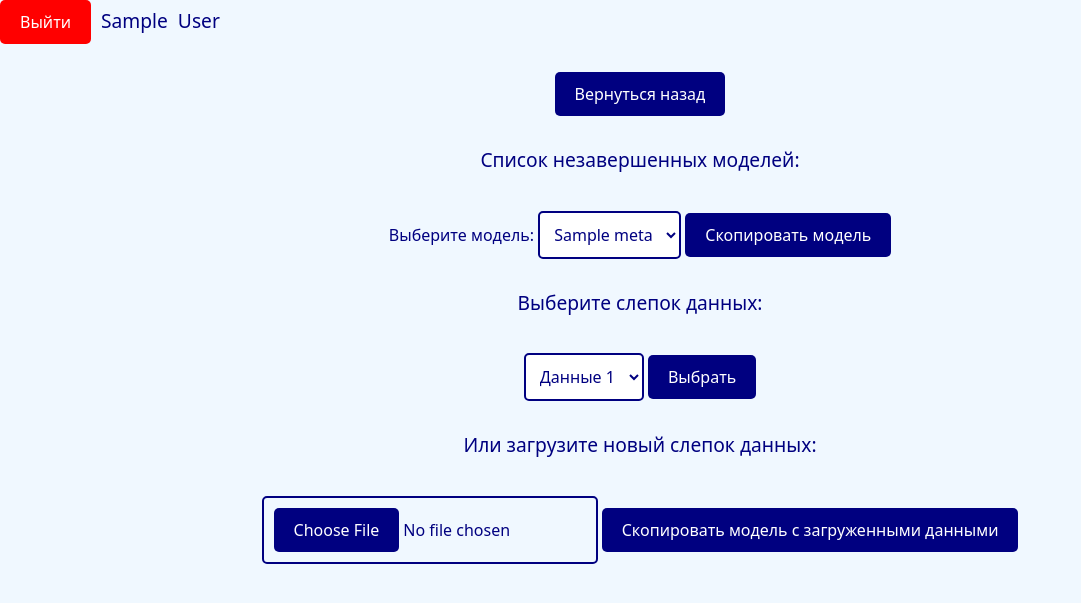
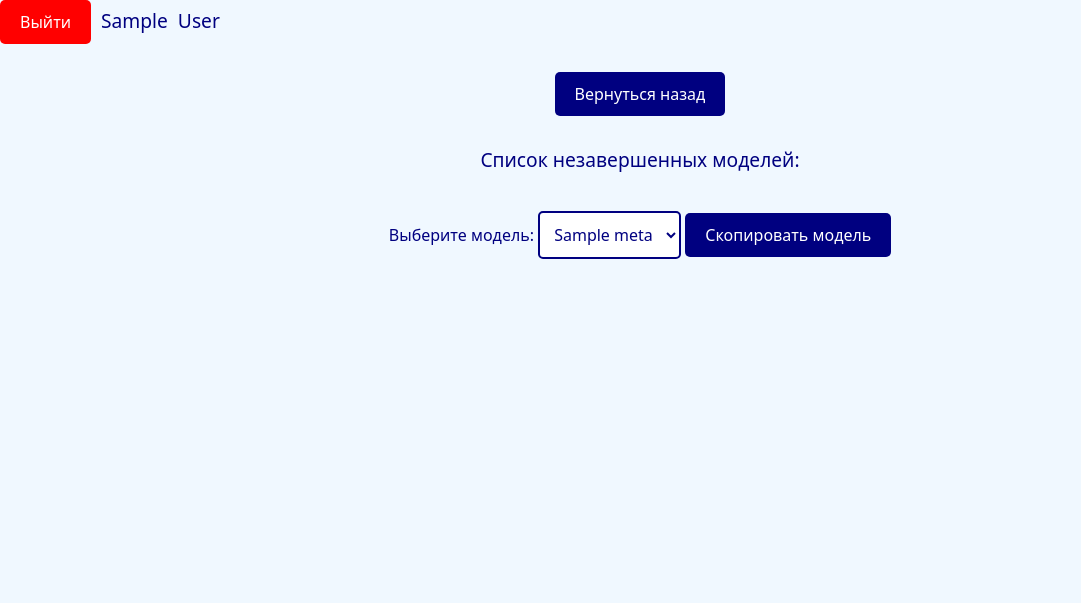
Before and after one commit to Flyer-DM/FlaskMLappPROTOTYPE, a Flask app: page /copy_unfinished_model in a window 1280 px wide. Shown: the top 603 px of the page, without its empty margins (0-1081 px from the left). Run offline with Flask 3, Linux system fonts and the light colour scheme; a user stored in the database is signed in; tables that the repository leaves empty hold one stand-in row (values such as "Sample post"); parts of the project's set-up code (start-up, migrations or seed data) failed here and were passed over.

Commit message:
Back: копирование гиперпараметров

```diff
--- a/app.py
+++ b/app.py
@@ -306,16 +306,12 @@ def continue_with_model(model_id: int, state: int):
 def copy_unfinished_model():
     """Копирование незавершённой модели с новыми данными"""
     user_id, user_name, user_surname = current_user.id, current_user.first_name, current_user.last_name
-
     if request.method == GET:
         all_models = ModelMeta.query.all()
-        return render_template('copy_unfinished_model.html', name=user_name, surname=user_surname, all_models=all_models)
-
+        return render_template('copy_unfinished_model.html', name=user_name, surname=user_surname,
+                               all_models=all_models)
     if request.method == POST:
         model_id = request.form.get('model')
-        data_snapshot = request.form.get('data')
-        file = request.files.get('file')
-
         # Создаем копию модели
         original_model = ModelMeta.query.get(model_id)
         new_model = ModelMeta(
@@ -326,18 +322,19 @@ def copy_unfinished_model():
             profession=original_model.profession,
             method=original_model.method,
             state=original_model.state,
-            retrained=0,
-            used=False
+            orig=original_model.id
         )
-
         db.session.add(new_model)
+        # Создаём копию гиперпараметров
+        model_hyperparams = ModelHyperparam.query.filter_by(model_id=model_id)
+        for param in model_hyperparams:
+            new_param = ModelHyperparam(
+                model_id=new_model.id,
+                name=param.name,
+                value=param.value
+            )
+            db.session.add(new_param)
         db.session.commit()
-
-        # Обработка загруженных данных, если файл был предоставлен
-        if file:
-            # Логика обработки загруженного файла
-            pass
-
         return redirect('/index')
 
 
--- a/templates/copy_unfinished_model.html
+++ b/templates/copy_unfinished_model.html
@@ -32,23 +32,6 @@
         </select>
         <input type="submit" value="Скопировать модель">
     </form>
-
-    <p class="text-info-main">Выберите слепок данных:</p>
-
-    <form action="/copy_unfinished_model" method="post">
-        <select name="data">
-            <option value="data1">Данные 1</option>
-            <option value="data2">Данные 2</option>
-            <option value="data3">Данные 3</option>
-        </select>
-        <input type="submit" value="Выбрать">
-    </form>
-
-    <p class="text-info-main">Или загрузите новый слепок данных:</p>
-    <form action="/copy_unfinished_model" method="post" enctype="multipart/form-data">
-        <input type="file" name="file" required />
-        <input type="submit" value="Скопировать модель с загруженными данными">
-    </form>
 </div>
 </body>
 </html>
```
Also changed, not shown: templates/incomplete_model.html (+8 -2 lines).
